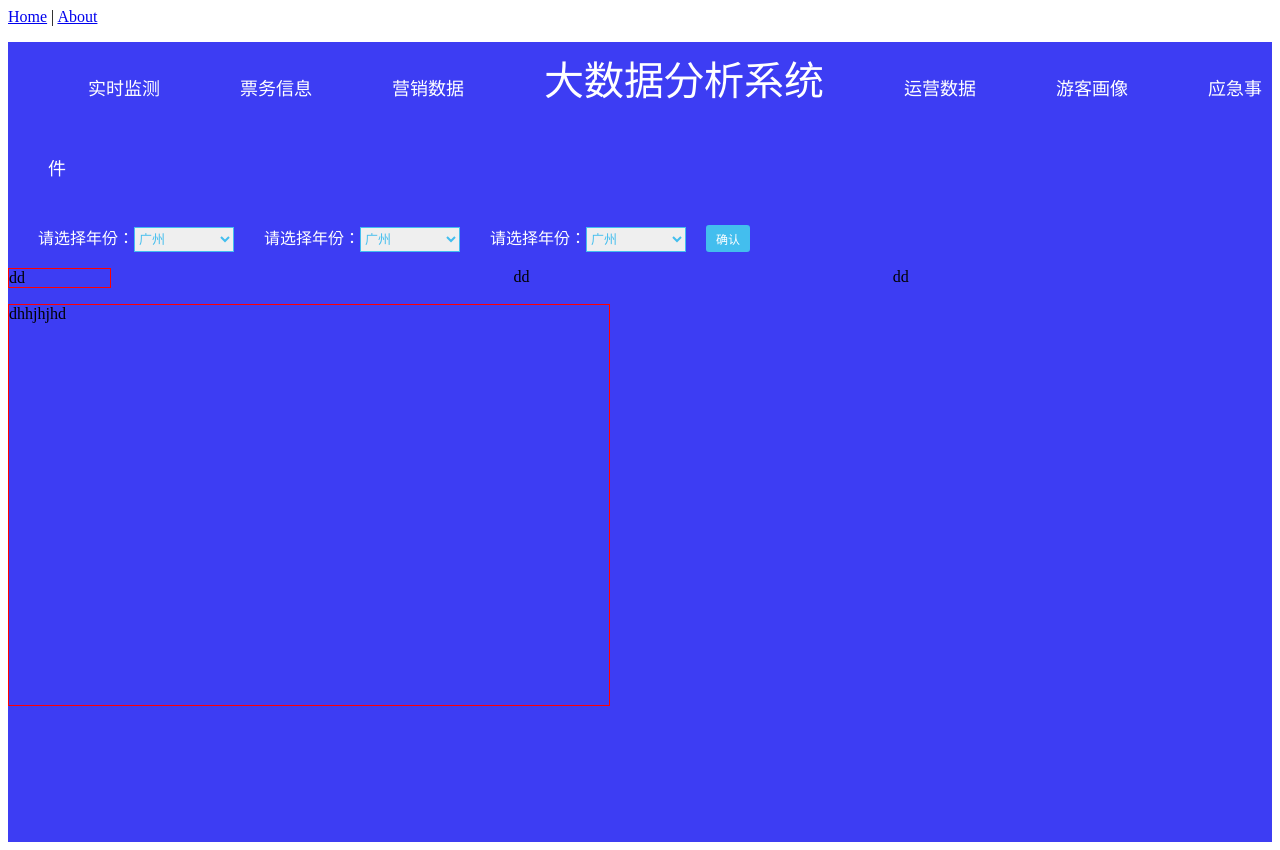
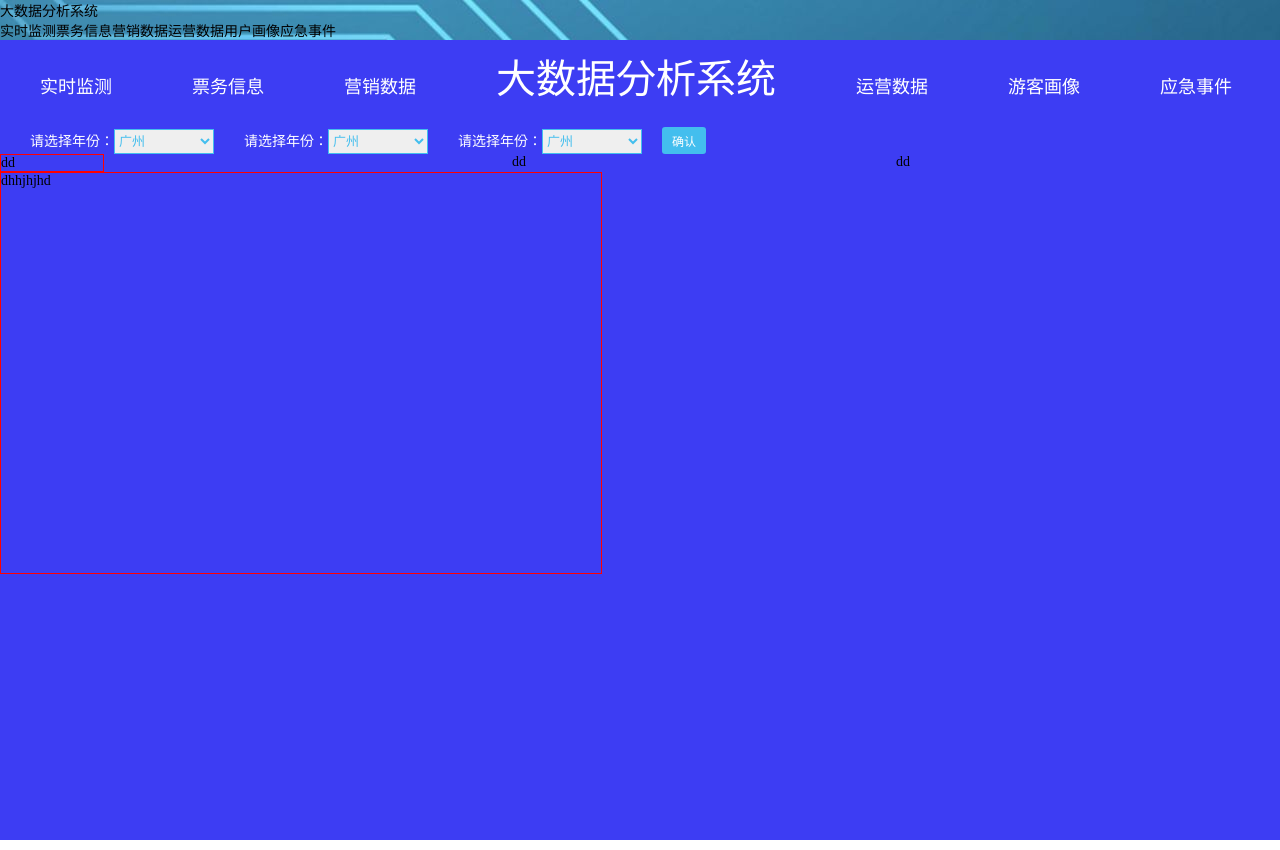
Before and after one commit to AnnabelleSun/big_data_page, a Vue app: page /about in a window 1280 px wide. Built offline with nearby package versions, Linux system fonts and the light colour scheme; what vue3-echarts would draw is missing.

Commit message:
feat: startingl

```diff
--- a/src/App.vue
+++ b/src/App.vue
@@ -1,16 +1,64 @@
 <template>
-  <div id="nav">
-    <router-link to="/">Home</router-link> |
-    <router-link to="/about">About</router-link>
+  <div class="app">
+    <div id="nav">
+    <div>{{title}}</div>
+    <router-link v-for="item in routerLinks" :key="item.id" :to="item.to">{{item.text}}</router-link>
   </div>
   <router-view />
+  </div>
 </template>
 
 <script>
 export default {
-
+  data() {
+    return {
+      title: '大数据分析系统',
+      routerLinks: [
+        {
+          id: 0,
+          to: '/live',
+          text: '实时监测'
+        },
+        {
+          id: 1,
+          to: '/tickets',
+          text: '票务信息'
+        },
+        {
+          id: 2,
+          to: '/market',
+          text: '营销数据'
+        },
+        {
+          id: 3,
+          to: '/operate',
+          text: '运营数据'
+        },
+        {
+          id: 4,
+          to: '/tourist',
+          text: '用户画像'
+        },
+        {
+          id: 5,
+          to: '/emergency',
+          text: '应急事件'
+        }
+      ]
+    }
+  }
 }
 </script>
 
 <style lang="scss">
+@import url(./assets/style/reset.css);
+#app {
+  width: 100%;
+  height: 100%;
+}
+.app {
+  background: url(./assets/img/bg.jpeg);
+  width: 100%;
+  height: 100%;
+}
 </style>
--- a/src/assets/style/reset.css
+++ b/src/assets/style/reset.css
@@ -19,16 +19,16 @@ a{
     text-decoration:none;
 }
 a:link{
-    color:#fff;
+    color:#000;
 }
 a:visited{
-    color:#fff;
+    color:#000;
 }
 a:hover{
-    color:#fff;
+    color:#000;
 }
 a:active{
-    color:#fff;
+    color:#000;
 }
 input::-ms-clear{
     display:none;
@@ -63,29 +63,3 @@ img{
 ul,ol,li{
     list-style-type:none;
 }
-/*公共方法*/
-.clear{
-    clear: both;
-}
-.clearleft{
-    clear: left;
-}
-.clearright{
-    clear: right;
-}
-.floatleft{
-    float: left;
-}
-.floatright{
-    float: right;
-}
-.cursor{
-    cursor: pointer;
-}
-/*背景及色值表*/
-.bg000{
-    background: #000;
-}
-.color000{
-    color: #000;
-}
--- a/src/router/index.js
+++ b/src/router/index.js
@@ -1,11 +1,47 @@
 import { createRouter, createWebHistory } from 'vue-router'
 import Home from '../views/Home.vue'
+import Live from '../views/Live.vue'
+import Market from '../views/Market.vue'
+import Tickets from '../views/Tickets.vue'
+import Operate from '../views/Operate.vue'
+import Tourist from '../views/Tourist.vue'
+import Emergency from '../views/Emergency.vue'
 
 const routes = [
   {
     path: '/',
     name: 'Home',
     component: Home
+  },
+  {
+    to: '/live',
+    name: '实时监测',
+    component: Live
+  },
+  {
+    to: '/tickets',
+    name: '票务信息',
+    component: Tickets
+  },
+  {
+    to: '/market',
+    name: '营销数据',
+    component: Market
+  },
+  {
+    to: '/operate',
+    name: '运营数据',
+    component: Operate
+  },
+  {
+    to: '/tourist',
+    name: '用户画像',
+    component: Tourist
+  },
+  {
+    to: '/emergency',
+    name: '应急事件',
+    component: Emergency
   },
   {
     path: '/about',
--- /dev/null
+++ b/src/views/Emergency.vue
@@ -0,0 +1,13 @@
+<template>
+  <div></div>
+</template>
+
+<script>
+export default {
+
+}
+</script>
+
+<style>
+
+</style>
--- /dev/null
+++ b/src/views/Live.vue
@@ -0,0 +1,13 @@
+<template>
+  <div></div>
+</template>
+
+<script>
+export default {
+
+}
+</script>
+
+<style>
+
+</style>
--- /dev/null
+++ b/src/views/Market.vue
@@ -0,0 +1,13 @@
+<template>
+  <div></div>
+</template>
+
+<script>
+export default {
+
+}
+</script>
+
+<style>
+
+</style>
--- /dev/null
+++ b/src/views/Operate.vue
@@ -0,0 +1,13 @@
+<template>
+  <div></div>
+</template>
+
+<script>
+export default {
+
+}
+</script>
+
+<style>
+
+</style>
--- /dev/null
+++ b/src/views/Tickets.vue
@@ -0,0 +1,13 @@
+<template>
+  <div></div>
+</template>
+
+<script>
+export default {
+
+}
+</script>
+
+<style>
+
+</style>
--- /dev/null
+++ b/src/views/Tourist.vue
@@ -0,0 +1,13 @@
+<template>
+  <div></div>
+</template>
+
+<script>
+export default {
+
+}
+</script>
+
+<style>
+
+</style>
```
Also changed, not shown: src/assets/img/bg.jpeg (added).
